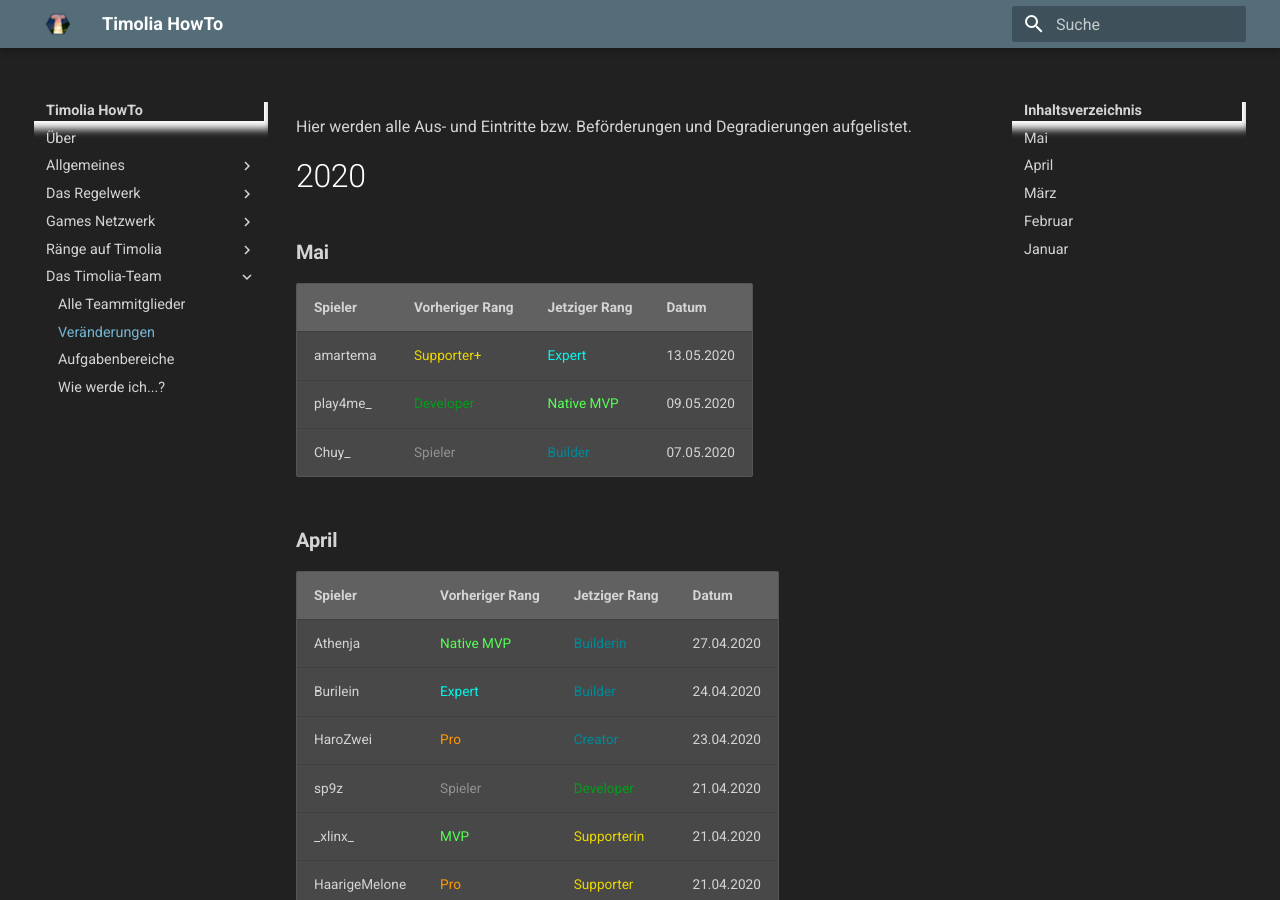
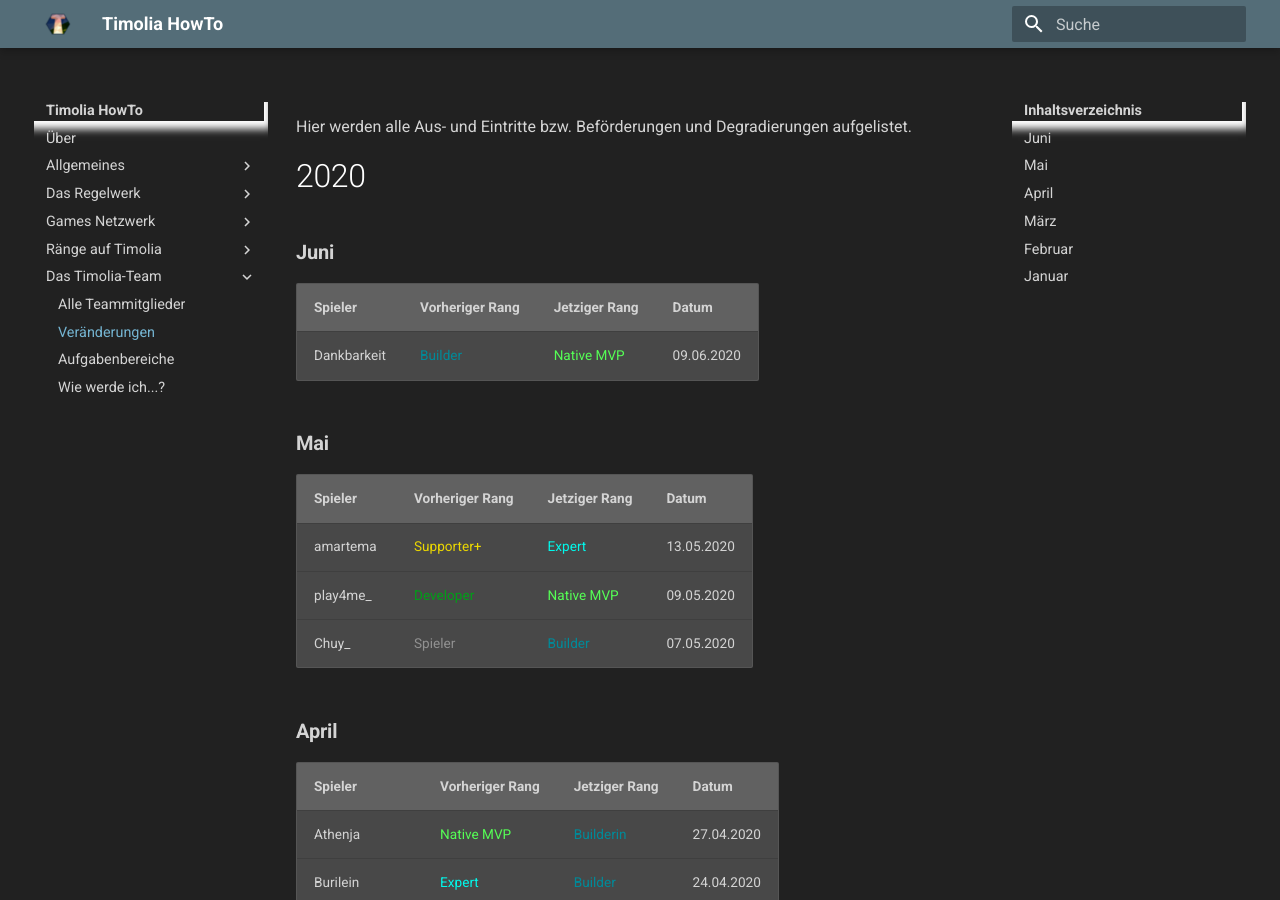
Before and after one commit to TimoliaDE/HowTo, an MkDocs documentation site: the page built from docs/team/changes.md, in a window 1280 px wide and 900 px high. Built offline with MkDocs 1.6.1 and Material for MkDocs 9.7.7, drawn with Linux system fonts in a browser that asks for light colours; old or Windows-style settings are respelled for this version of MkDocs.

Commit message:
Dankbarkeit Builder -> Native MVP

```diff
--- a/docs/team/changes.md
+++ b/docs/team/changes.md
@@ -1,6 +1,11 @@
 Hier werden alle Aus- und Eintritte bzw. Beförderungen und Degradierungen aufgelistet.
 
 # 2020
+
+###  <strong>Juni</strong>
+| Spieler | Vorheriger Rang | Jetziger Rang | Datum |
+| ------ | ------ | ------ | ------ |
+| Dankbarkeit | <span class='builder'>Builder</span> | <span class='mvp'>Native MVP</span> | 09.06.2020 |
 
 ###  <strong>Mai</strong>
 | Spieler | Vorheriger Rang | Jetziger Rang | Datum |
```
